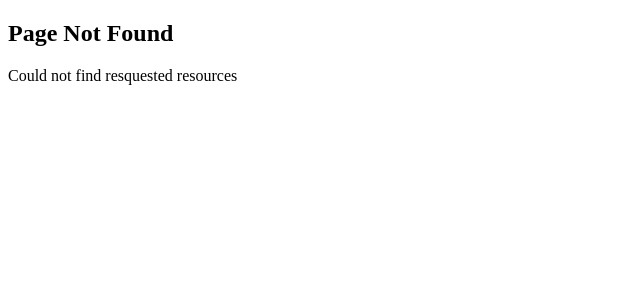
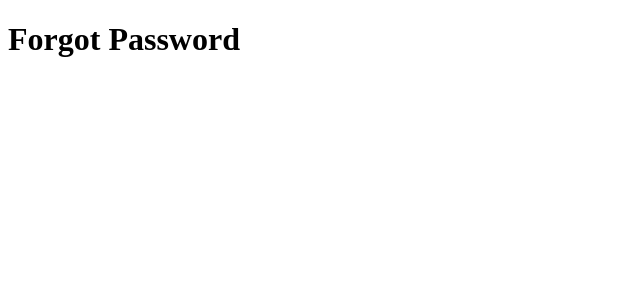
Before and after one commit to dawoodkaleem/NextJs-Practics, a Next.js app: page /forgot-password in a window 1280 px wide. Before the commit this address had no page. Shown: the top 300 px of the page, without its empty margins (0-640 px from the left). Built offline with nearby package versions, Linux system fonts and the light colour scheme.

Commit message:
created register

```diff
--- /dev/null
+++ b/src/app/forgot-password/page.tsx
@@ -0,0 +1,3 @@
+export default function Password(){
+  return <h1>Forgot Password</h1>
+}
```
